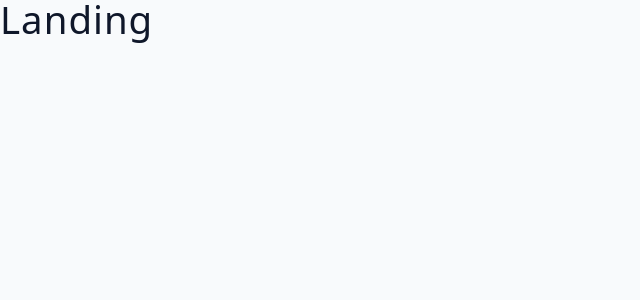
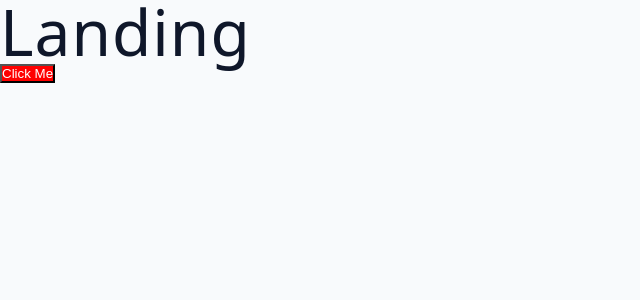
Before and after one commit to kimamovic21/udemy-mern-course-johnsmilga-jobify-app, a React (Vite) app in the folder client/: page / in a window 1280 px wide. Shown: the top 300 px of the page, without its empty margins (0-640 px from the left). Built offline with nearby package versions, Linux system fonts and the light colour scheme.

Commit message:
22. Styled Components - Intro
-u komponenti Landing.jsx kreirana varijabla StyledButton
-manje izmjene u documentation.txt fajlu

```diff
--- a/client/src/pages/Landing.jsx
+++ b/client/src/pages/Landing.jsx
@@ -1,7 +1,17 @@
+import styled from 'styled-components';
+
 const Landing = () => {
   return (
-    <h2>Landing</h2>
-  )
-}
+    <div>
+      <h1>Landing</h1>
+      <StyledButton>Click Me</StyledButton>
+    </div>
+  );
+};
 
-export default Landing
+const StyledButton = styled.button`
+  background-color: red;
+  color: white;
+`;
+
+export default Landing;
```
Also changed, not shown: 1 other file (tests, documents, lock files or other folders).
